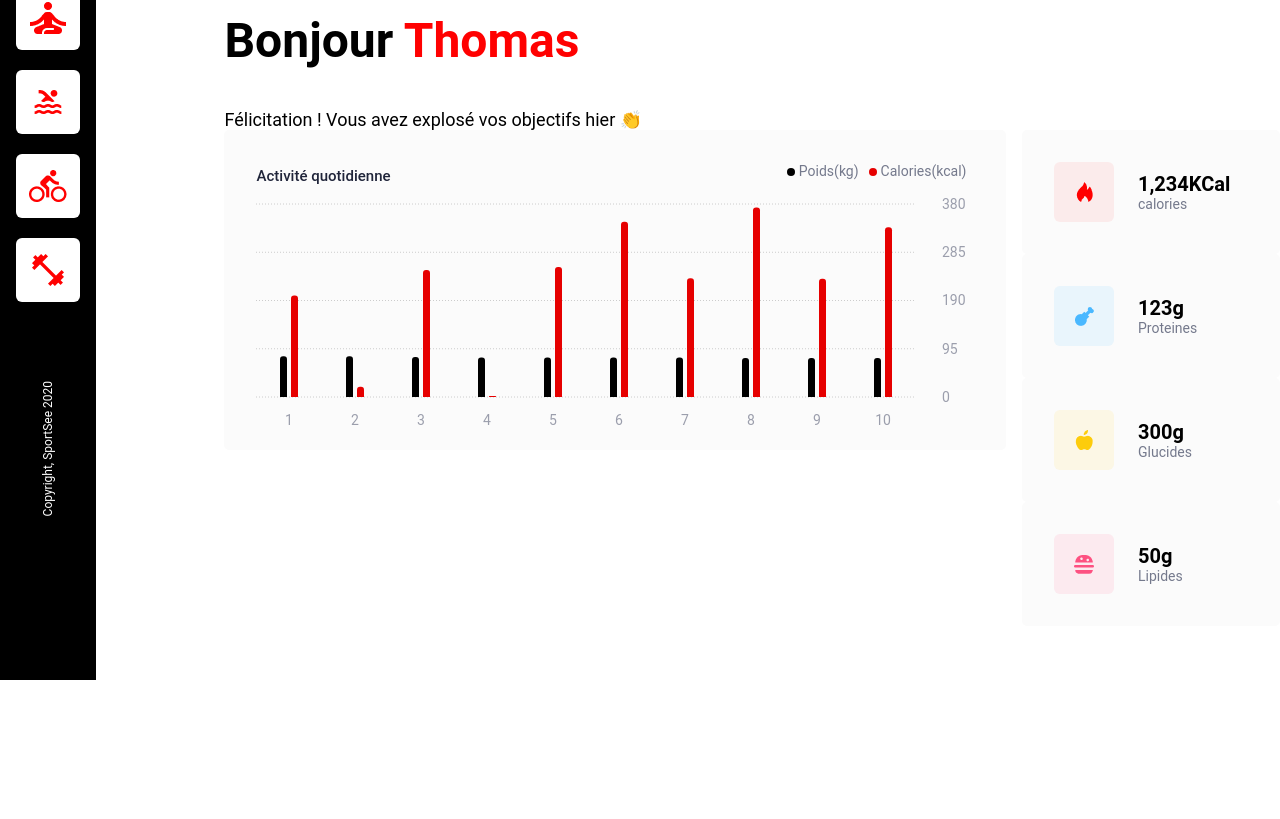
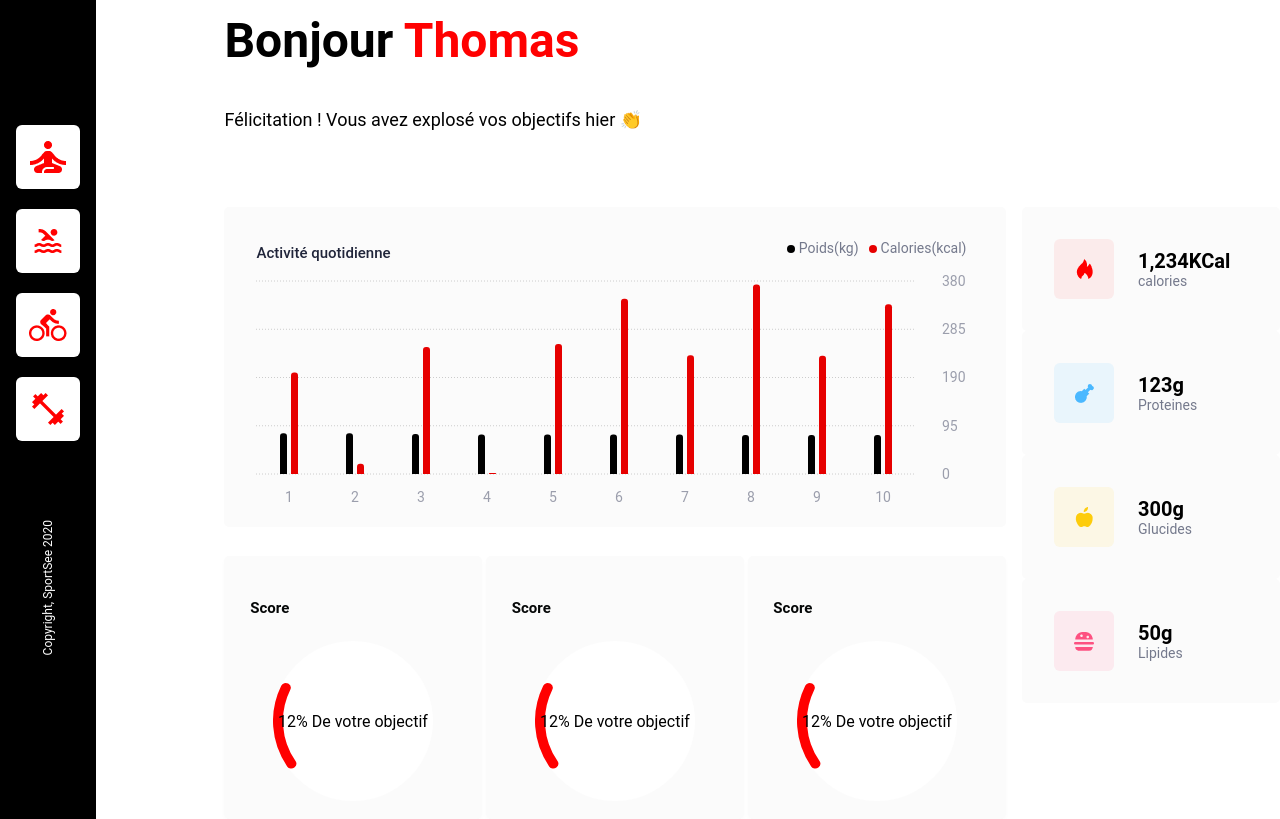
Before and after one commit to carra1358/amandine_carreno_p12_030322, a React (Create React App) app: page / in a window 1280 px wide. Shown: the part 179-998 px from the top of the page. Before the commit the page ends 859 px from the top, so only its background shows below. Built offline with nearby package versions, Linux system fonts and the light colour scheme.

Commit message:
added score chart

```diff
--- a/src/App.js
+++ b/src/App.js
@@ -12,6 +12,7 @@ import fire from "./assets/icons/fire.png";
 import cheeseburger from "./assets/icons/cheeseburger.png";
 import chicken from "./assets/icons/chicken.png";
 import BarCharts from './components/BarCharts';
+import ScoreCharts from './components/ScoreCharts';
 
 const iconsNav = [yoga,swim,bike,barbel]
 
@@ -47,6 +48,14 @@ function App() {
            <div className='user_stats_container'>
              <div className='user_graph_container'>
                <BarCharts styleName="bar_chart"/>
+               <div className="user_small_grah_container">
+
+                 <ScoreCharts styleName="score_chart"/>
+                 <ScoreCharts styleName="score_chart"/>
+                 <ScoreCharts styleName="score_chart"/>
+
+
+               </div>
              </div>
             <div className='nutrition_container'>
               <Cards nutritionNumber="1234" unit="KCal" category="calories" src={fire} background="rgba(255, 0, 0, 0.061)" StyleName="icons icons_nutrition"></Cards>
--- /dev/null
+++ b/src/components/ScoreCharts.jsx
@@ -0,0 +1,62 @@
+import { RadialBarChart, RadialBar,PolarAngleAxis } from "recharts";
+
+const data = [
+    {
+        score:0.12,
+    }
+]
+
+const pourcentage = 0.12 * 100;
+
+function ScoreCharts ({styleName}){
+
+  return (
+      <div className="small_chart">
+          <h3 className="score_title">Score</h3>
+          <div className={styleName}>
+        <RadialBarChart
+        width={160}
+        height={160}
+        innerRadius="100%"
+        outerRadius="100%"
+        barSize={10}
+        data={data}
+        startAngle={-210}
+         endAngle={360}
+
+
+        >
+        <PolarAngleAxis
+  type="number"
+  domain={[0, 1]}
+  angleAxisId={0}
+  tick={false}
+
+  />
+  <RadialBar
+  background={false}
+  clockWise
+  dataKey="score"
+  cornerRadius={87}
+  fill="#FF0000"
+  />
+    <text
+        x={80}
+        y={80}
+        textAnchor="middle"
+        dominantBaseline="central"
+        >
+       {pourcentage}% De votre objectif
+      </text>
+
+
+  </RadialBarChart>
+
+      </div>
+          </div>
+
+  )
+
+}
+
+export default ScoreCharts;
--- a/src/styles/_charts.scss
+++ b/src/styles/_charts.scss
@@ -43,3 +43,37 @@
     font-size: 14px;
     color: #74798C;
 }
+
+.user_small_grah_container{
+    margin-top: 29px;
+    display: flex;
+    justify-content: space-between;
+}
+
+.small_chart{
+ background: #FBFBFB;
+ display: flex;
+ flex-direction: column;
+ justify-content: center;
+ align-items: center;
+box-shadow: 0px 2px 4px rgba(0, 0, 0, 0.0212249);
+border-radius: 5px;
+height: 263px;
+width: 258px;
+
+
+
+}
+
+.score_chart{
+    width: 160px;
+    height: 160px;
+    border-radius: 50%;
+    background-color: white;
+}
+.score_title{
+    margin: 0;
+    padding: 24px;
+    font-size: 15px;
+    width: 80%;
+}
--- a/src/styles/_greetings.scss
+++ b/src/styles/_greetings.scss
@@ -1,5 +1,6 @@
 
 .greetings{
+    margin-bottom: 77px;
     h1{
         font-size: 48px;
        margin-bottom: 40px;
--- a/src/styles/app.scss
+++ b/src/styles/app.scss
@@ -51,7 +51,6 @@
 .vertical_bar{
     width: 117px;
     min-height: 768px;
-    max-height: 1133px;
     margin: 0 !important;
      background-color: black;
      display: flex;
@@ -88,6 +87,7 @@
 .user_graph_container{
 width:74%;
 color: rgb(6, 8, 8);
+
 }
 
 .user_nutrition_container{
```
Also changed, not shown: src/components/RadarCharts.jsx (added), src/components/SessionsCharts.jsx (added).
